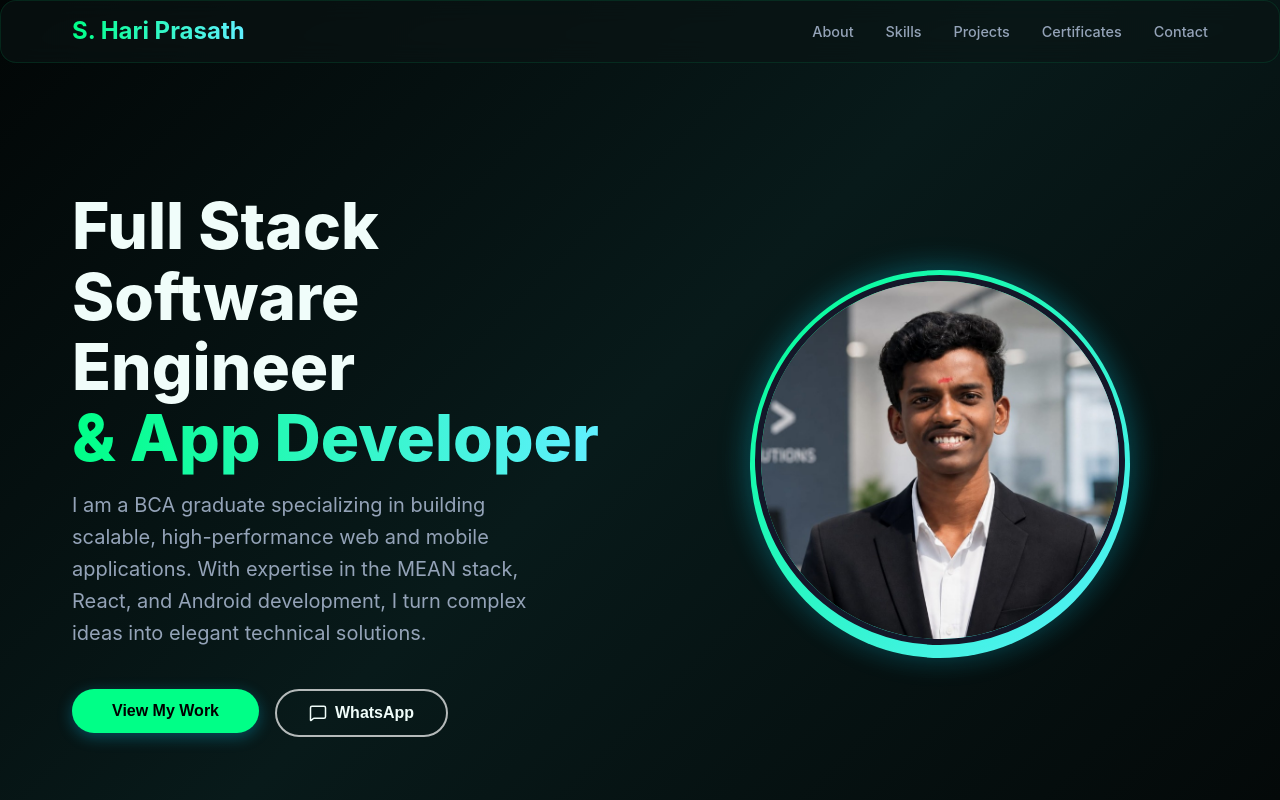
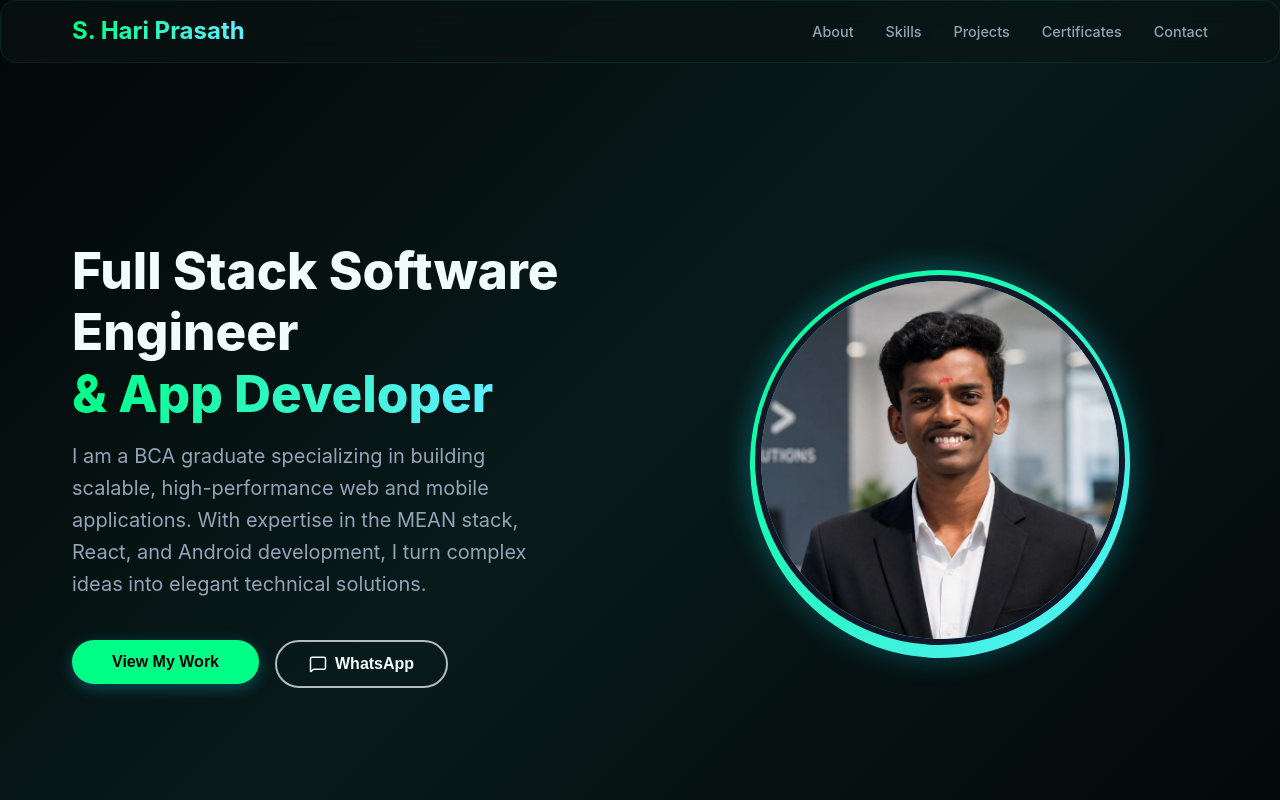
Before and after one commit to hariprasath-204/newportfolio, a React (Vite) app: page / in a window 1280 px wide. Shown: the top 800 px of the page. Built offline with nearby package versions, Linux system fonts and the light colour scheme.

Commit message:
Fix hero title typography and wrapping

```diff
--- a/src/components/Hero.jsx
+++ b/src/components/Hero.jsx
@@ -7,9 +7,8 @@ const Hero = () => {
     <section id="hero" className="hero container">
       <div className="hero-content">
         <div className="hero-text animate-fade-in" style={{ animationDelay: '0.1s' }}>
-          <h1 style={{ marginBottom: '1rem', lineHeight: '1.1', fontWeight: '800' }}>
-            Full Stack <br />
-            Software Engineer <br />
+          <h1 className="main-title" style={{ marginBottom: '1rem', lineHeight: '1.2', fontWeight: '800' }}>
+            Full Stack Software Engineer <br />
             <span className="text-gradient">& App Developer</span>
           </h1>
           <p style={{ color: 'var(--text-secondary)', marginBottom: '2.5rem', maxWidth: '500px', lineHeight: '1.6' }}>
--- a/src/index.css
+++ b/src/index.css
@@ -196,7 +196,7 @@ a {
 }
 
 .hero-text h1 {
-  font-size: 4rem;
+  font-size: 3.2rem;
   margin-bottom: 1rem;
 }
 
```
